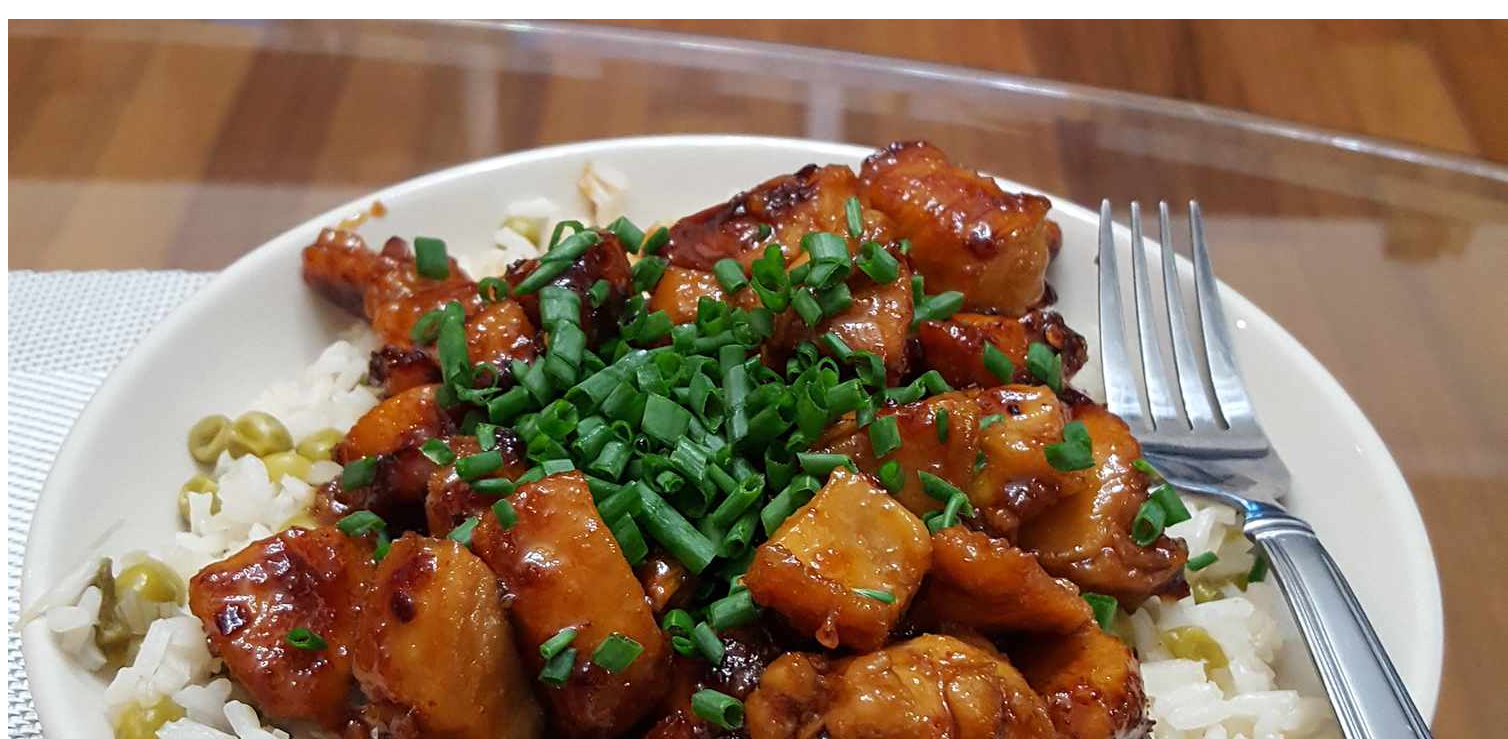
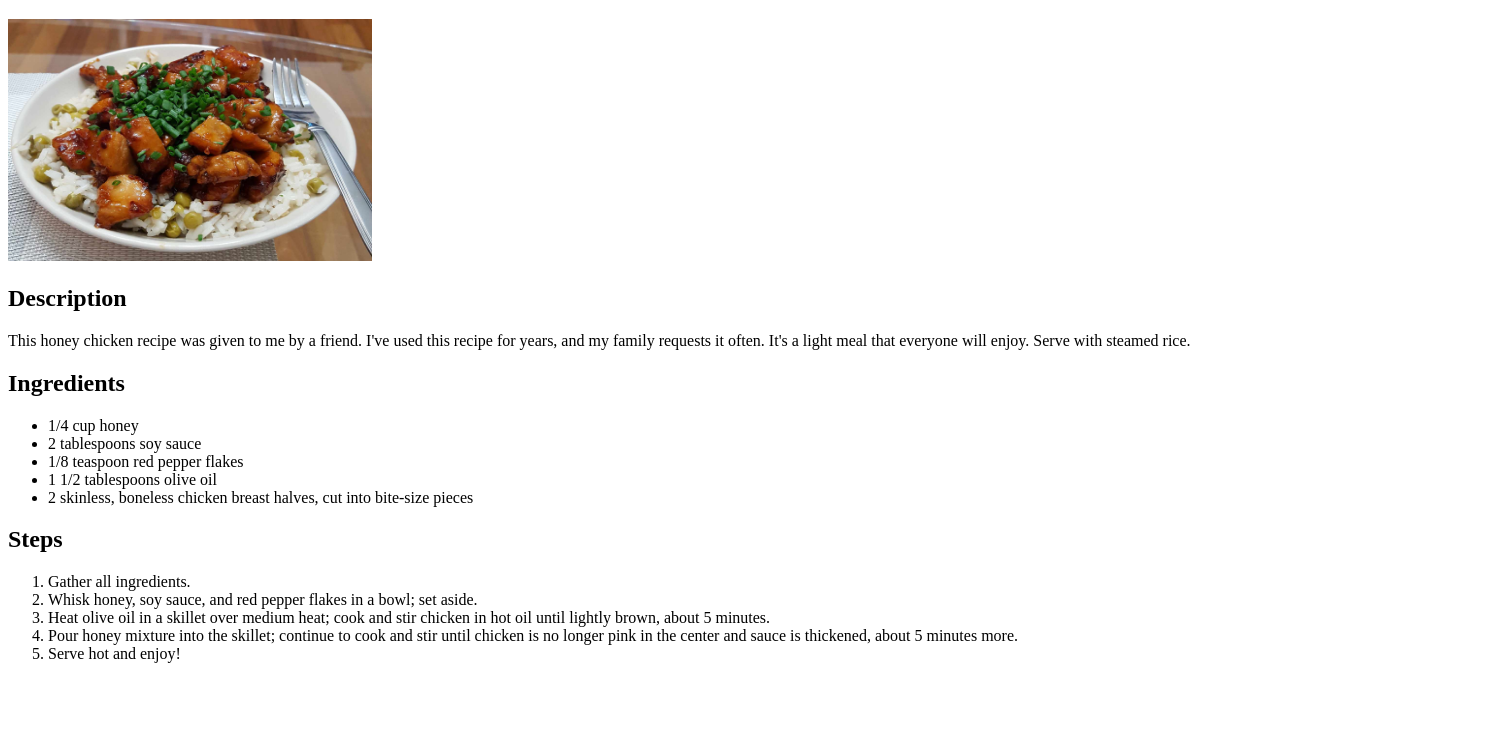
Before and after one commit to humaidpatel/odin-recipes, a plain HTML site: page recipes/honey-glazed-chicken.html in a window 1280 px wide. Shown: the part 61-800 px from the top of the page, 1508 px wide, since content can reach past the window. Drawn offline with Linux system fonts and the light colour scheme.

Commit message:
Change image size for honey glazed chicken

```diff
--- a/recipes/honey-glazed-chicken.html
+++ b/recipes/honey-glazed-chicken.html
@@ -8,7 +8,7 @@
 </head>
 <body>
     <h1>Honey Glazed Chicken</h1>
-    <img src="../images/honey-glazed-chicken.jpg" alt="Honey Glazed Chicken">
+    <img src="../images/honey-glazed-chicken.jpg" alt="Honey Glazed Chicken" width="364" height="242">
 
     <h2>Description</h2>
     <p>This honey chicken recipe was given to me by a friend. I've used this recipe for years, and my family requests it often. It's a light meal that everyone will enjoy. Serve with steamed rice.</p>
```
